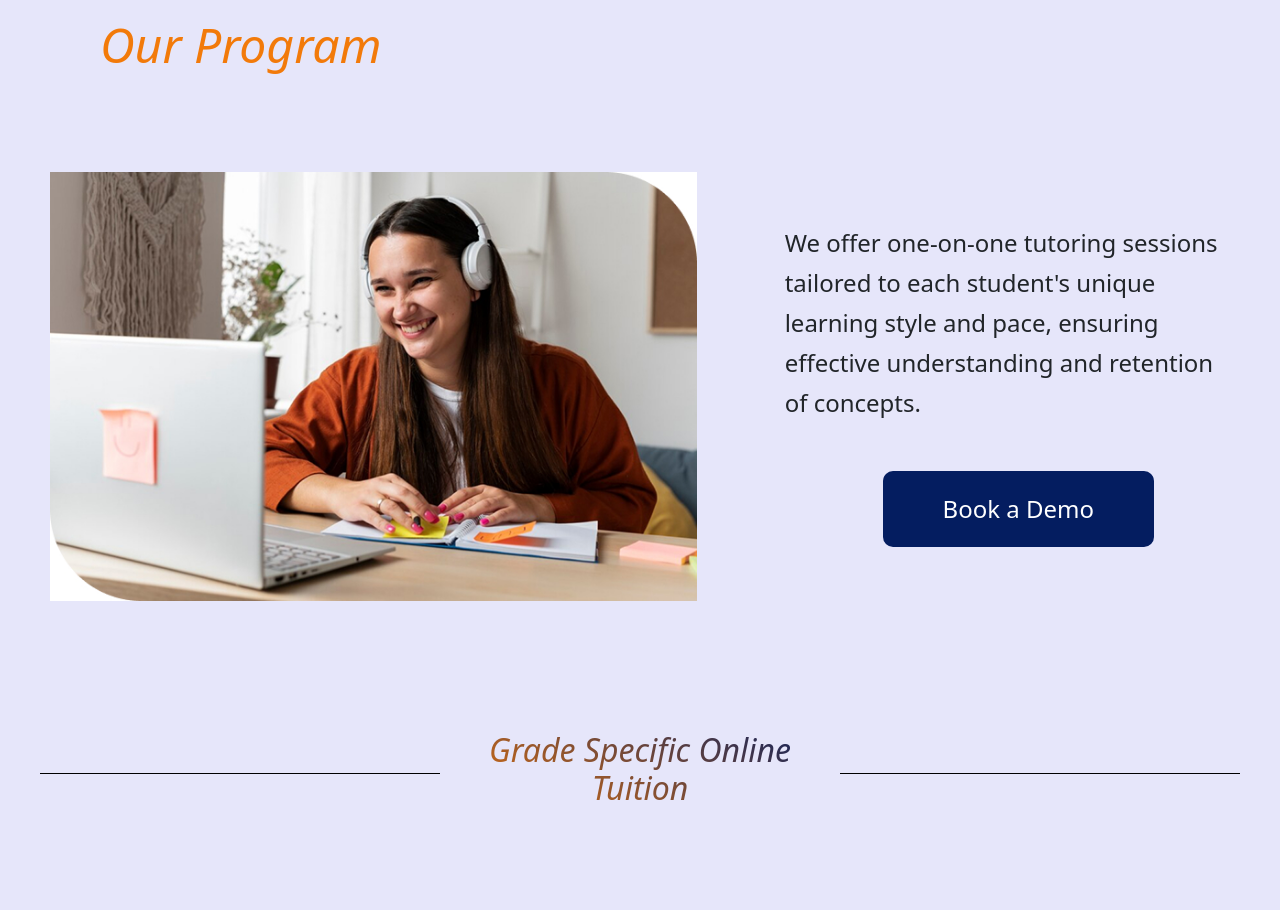
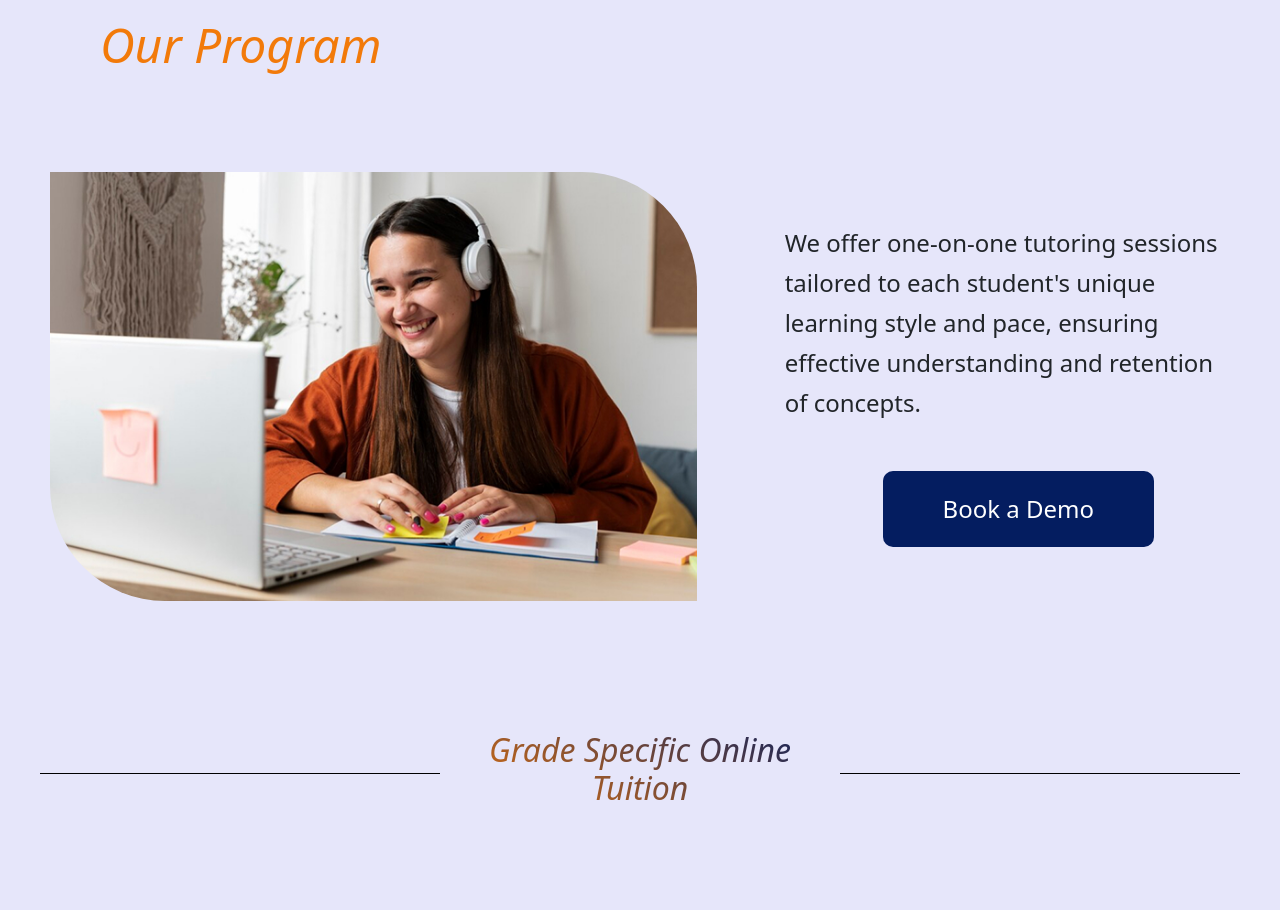
Before and after one commit to dilip2k04/hostinger, a React (Vite) app: page / in a window 1280 px wide. Shown: the part 8160-9070 px from the top of the page. Built offline with nearby package versions, Linux system fonts and the light colour scheme.

Commit message:
Our program Images  Done

```diff
--- a/src/pages/OurProgram/OurProgram.css
+++ b/src/pages/OurProgram/OurProgram.css
@@ -18,9 +18,10 @@
 .ourprogram_img {
     width: 100%;
     height: auto;
-    object-fit: contain;
+    object-fit: co;
     padding: 50px;
-    border: 0;
+    border: 0 20px 20px 0 !important;
+    border-radius: 0px 165px 0px 165px !important;
 }
 
 .grade_title{
@@ -50,9 +51,10 @@
     font-size: 24px;
 }
 .ourprogram_button:hover{
-    border: 1px solid #041D60;
-    background-color: white;
+    border: 2px solid #041D60;
+    /* background-color: white; */
     transition: all 0.2s;
+    color: #041D60 !important;
 }
 
 .ourprgmimageandcontent p {
--- a/src/pages/OurProgram/OurProgram.jsx
+++ b/src/pages/OurProgram/OurProgram.jsx
@@ -77,12 +77,13 @@ export default function OurProgram() {
       </h5>
 
       <div className="ourprogram_tab row g-0">
-        <div className="col-md-7">
-          {" "}
+        <div className="col-md-7" id="ourprogram_img_Tab">
+
           <img
             className="ourprogram_img"
             src="/imgs/our program 1.jpg"
             alt="image"
+
           />
         </div>
         <div className="col-md-5 p-2 d-flex justify-content-center align-items-center flex-column">
```
